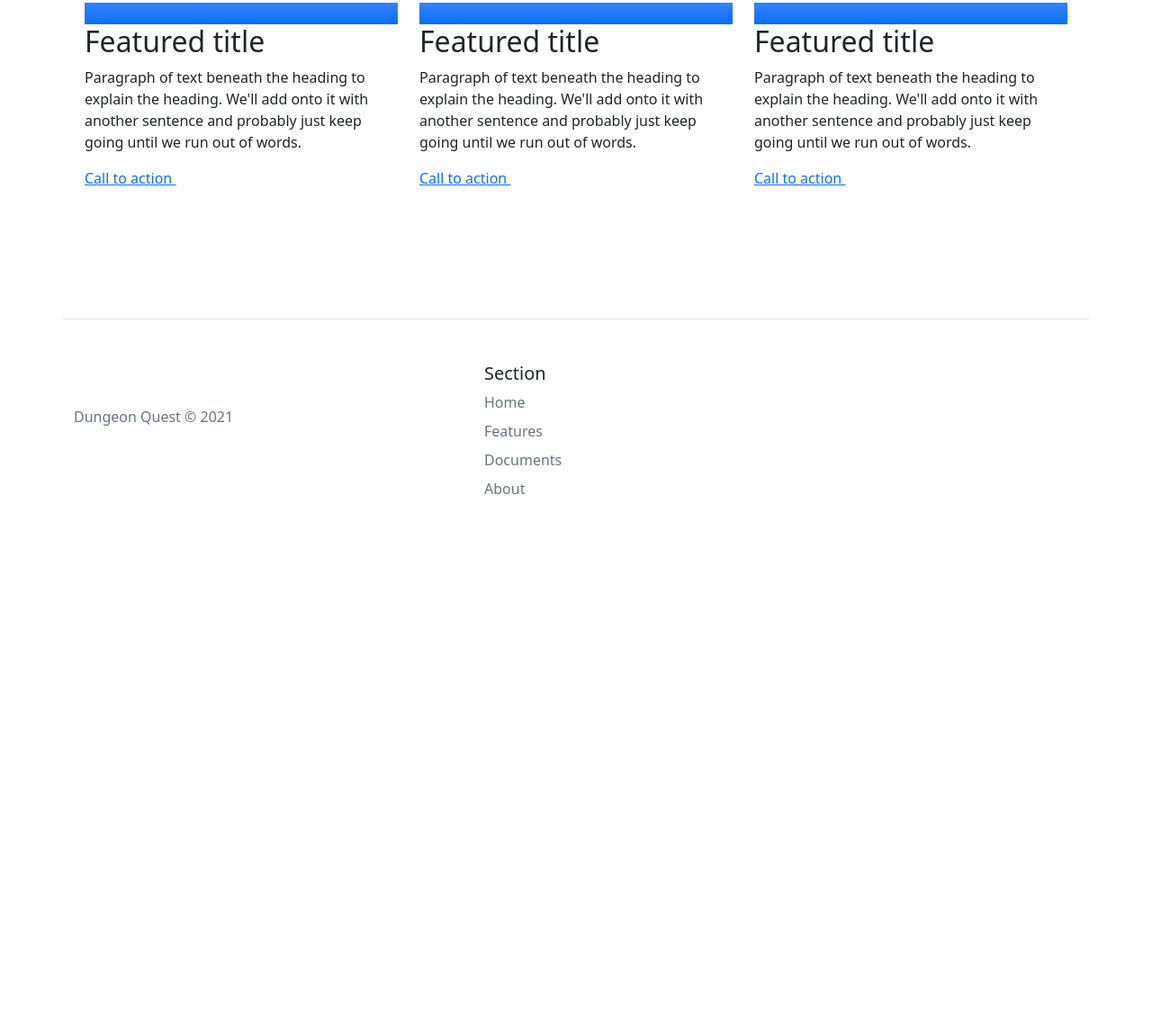
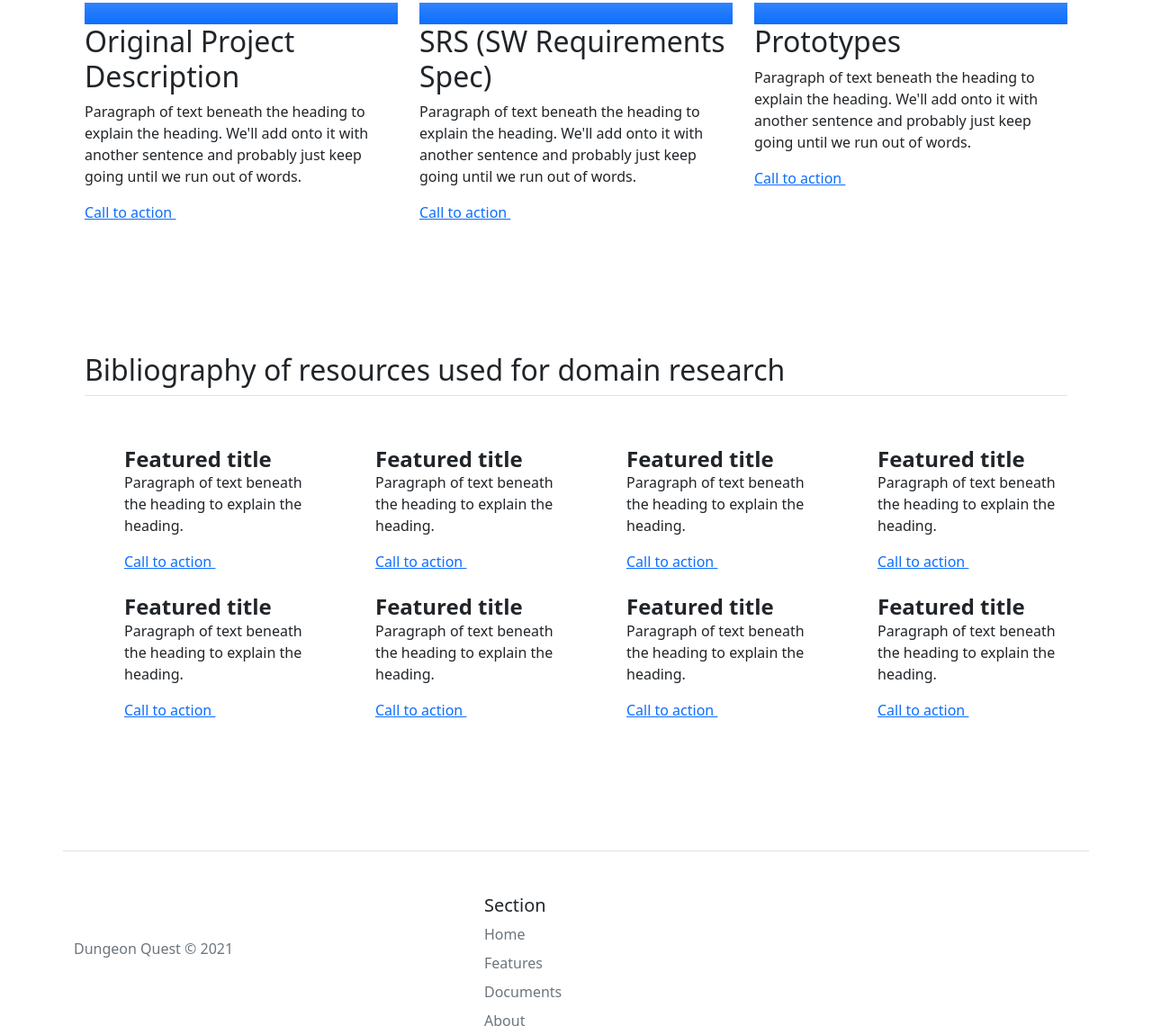
Before and after one commit to derricklor/SWEProject, a plain HTML site: page Website/documents.html in a window 1280 px wide. Shown: the part 220-1370 px from the top of the page at 90% size. Before the commit the page ends 879 px from the top, so only its background shows below. Drawn offline with nearby package versions, Linux system fonts and the light colour scheme.

Commit message:
Update documents.html

```diff
--- a/Website/documents.html
+++ b/Website/documents.html
@@ -47,7 +47,7 @@
         <div class="feature-icon bg-primary bg-gradient">
           <svg class="bi" width="1em" height="1em"><use xlink:href="#collection"></use></svg>
         </div>
-        <h2>Featured title</h2>
+        <h2>Original Project Description</h2>
         <p>Paragraph of text beneath the heading to explain the heading. We'll add onto it with another sentence and probably just keep going until we run out of words.</p>
         <a href="#" class="icon-link">
           Call to action
@@ -58,7 +58,7 @@
         <div class="feature-icon bg-primary bg-gradient">
           <svg class="bi" width="1em" height="1em"><use xlink:href="#people-circle"></use></svg>
         </div>
-        <h2>Featured title</h2>
+        <h2>SRS (SW Requirements Spec)</h2>
         <p>Paragraph of text beneath the heading to explain the heading. We'll add onto it with another sentence and probably just keep going until we run out of words.</p>
         <a href="#" class="icon-link">
           Call to action
@@ -69,7 +69,7 @@
         <div class="feature-icon bg-primary bg-gradient">
           <svg class="bi" width="1em" height="1em"><use xlink:href="#toggles2"></use></svg>
         </div>
-        <h2>Featured title</h2>
+        <h2>Prototypes</h2>
         <p>Paragraph of text beneath the heading to explain the heading. We'll add onto it with another sentence and probably just keep going until we run out of words.</p>
         <a href="#" class="icon-link">
           Call to action
@@ -79,8 +79,101 @@
     </div>
     </div>
 
+    <!--grid-->
+    <div class="container px-4 py-5" id="icon-grid">
+    <h2 class="pb-2 border-bottom">Bibliography of resources used for domain research</h2>
 
-
+    <div class="row row-cols-1 row-cols-sm-2 row-cols-md-3 row-cols-lg-4 g-4 py-5">
+      <div class="col d-flex align-items-start">
+        <svg class="bi text-muted flex-shrink-0 me-3" width="1.75em" height="1.75em"><use xlink:href="#bootstrap"></use></svg>
+        <div>
+          <h4 class="fw-bold mb-0">Featured title</h4>
+          <p>Paragraph of text beneath the heading to explain the heading.</p>
+          <a href="#" class="icon-link">
+          Call to action
+          <svg class="bi" width="1em" height="1em"><use xlink:href="#chevron-right"></use></svg>
+          </a>
+        </div>
+      </div>
+      <div class="col d-flex align-items-start">
+        <svg class="bi text-muted flex-shrink-0 me-3" width="1.75em" height="1.75em"><use xlink:href="#cpu-fill"></use></svg>
+        <div>
+          <h4 class="fw-bold mb-0">Featured title</h4>
+          <p>Paragraph of text beneath the heading to explain the heading.</p>
+          <a href="#" class="icon-link">
+          Call to action
+          <svg class="bi" width="1em" height="1em"><use xlink:href="#chevron-right"></use></svg>
+          </a>
+        </div>
+      </div>
+      <div class="col d-flex align-items-start">
+        <svg class="bi text-muted flex-shrink-0 me-3" width="1.75em" height="1.75em"><use xlink:href="#calendar3"></use></svg>
+        <div>
+          <h4 class="fw-bold mb-0">Featured title</h4>
+          <p>Paragraph of text beneath the heading to explain the heading.</p>
+          <a href="#" class="icon-link">
+          Call to action
+          <svg class="bi" width="1em" height="1em"><use xlink:href="#chevron-right"></use></svg>
+          </a>
+        </div>
+      </div>
+      <div class="col d-flex align-items-start">
+        <svg class="bi text-muted flex-shrink-0 me-3" width="1.75em" height="1.75em"><use xlink:href="#home"></use></svg>
+        <div>
+          <h4 class="fw-bold mb-0">Featured title</h4>
+          <p>Paragraph of text beneath the heading to explain the heading.</p>
+          <a href="#" class="icon-link">
+          Call to action
+          <svg class="bi" width="1em" height="1em"><use xlink:href="#chevron-right"></use></svg>
+          </a>
+        </div>
+      </div>
+      <div class="col d-flex align-items-start">
+        <svg class="bi text-muted flex-shrink-0 me-3" width="1.75em" height="1.75em"><use xlink:href="#speedometer2"></use></svg>
+        <div>
+          <h4 class="fw-bold mb-0">Featured title</h4>
+          <p>Paragraph of text beneath the heading to explain the heading.</p>
+          <a href="#" class="icon-link">
+          Call to action
+          <svg class="bi" width="1em" height="1em"><use xlink:href="#chevron-right"></use></svg>
+          </a>
+        </div>
+      </div>
+      <div class="col d-flex align-items-start">
+        <svg class="bi text-muted flex-shrink-0 me-3" width="1.75em" height="1.75em"><use xlink:href="#toggles2"></use></svg>
+        <div>
+          <h4 class="fw-bold mb-0">Featured title</h4>
+          <p>Paragraph of text beneath the heading to explain the heading.</p>
+          <a href="#" class="icon-link">
+          Call to action
+          <svg class="bi" width="1em" height="1em"><use xlink:href="#chevron-right"></use></svg>
+          </a>
+        </div>
+      </div>
+      <div class="col d-flex align-items-start">
+        <svg class="bi text-muted flex-shrink-0 me-3" width="1.75em" height="1.75em"><use xlink:href="#geo-fill"></use></svg>
+        <div>
+          <h4 class="fw-bold mb-0">Featured title</h4>
+          <p>Paragraph of text beneath the heading to explain the heading.</p>
+          <a href="#" class="icon-link">
+          Call to action
+          <svg class="bi" width="1em" height="1em"><use xlink:href="#chevron-right"></use></svg>
+          </a>
+        </div>
+      </div>
+      <div class="col d-flex align-items-start">
+        <svg class="bi text-muted flex-shrink-0 me-3" width="1.75em" height="1.75em"><use xlink:href="#tools"></use></svg>
+        <div>
+          <h4 class="fw-bold mb-0">Featured title</h4>
+          <p>Paragraph of text beneath the heading to explain the heading.</p>
+          <a href="#" class="icon-link">
+          Call to action
+          <svg class="bi" width="1em" height="1em"><use xlink:href="#chevron-right"></use></svg>
+          </a>
+        </div>
+      </div>
+    </div>
+    </div>
 
     <!--footer-->
     <div class="container">
```
